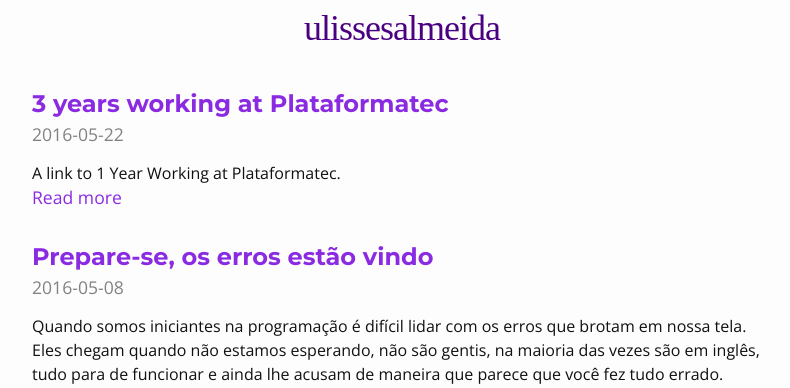
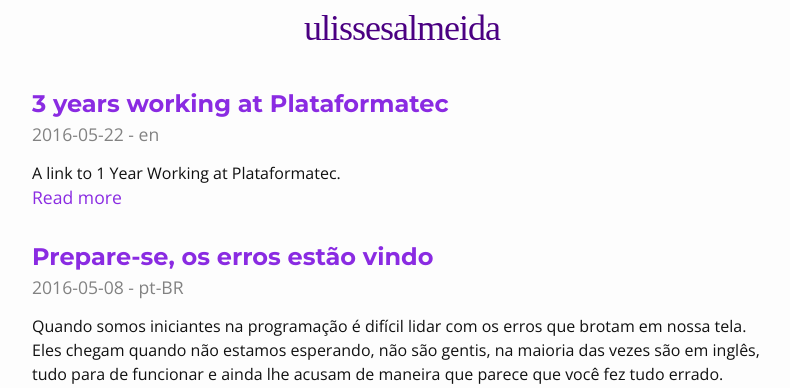
Before and after one commit to ulissesalmeida/mehcoding.github.io, a Jekyll site: the page built from index.html, in a window 1280 px wide. Shown: the top 388 px of the page, without its empty margins (238-1028 px from the left). Built offline with Jekyll 4.4.1, drawn with Linux system fonts in a browser that asks for light colours; some web fonts are replaced.

Commit message:
Add the idiom to the listing posts

```diff
--- a/index.html
+++ b/index.html
@@ -10,7 +10,7 @@ layout: default
           <a href="{{ post.url | prepend: site.baseurl }}">{{ post.title }}</a>
         </h2>
         <p class="post-meta">
-          {{ post.date | date: "%Y-%m-%d" }}
+          {{ post.date | date: "%Y-%m-%d" }} - {{ post.lang }}
         </p>
 
         {{ post.excerpt }}
```
